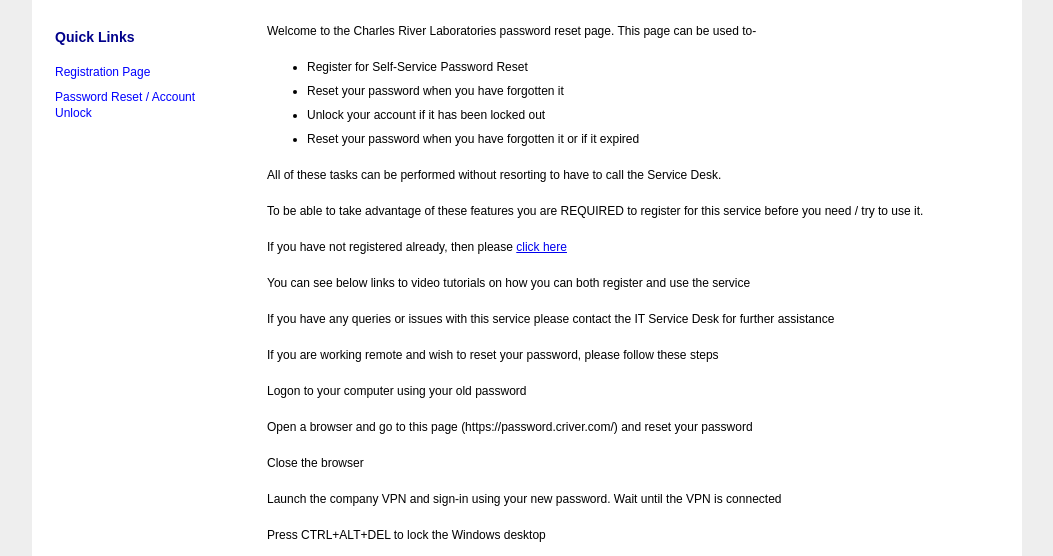
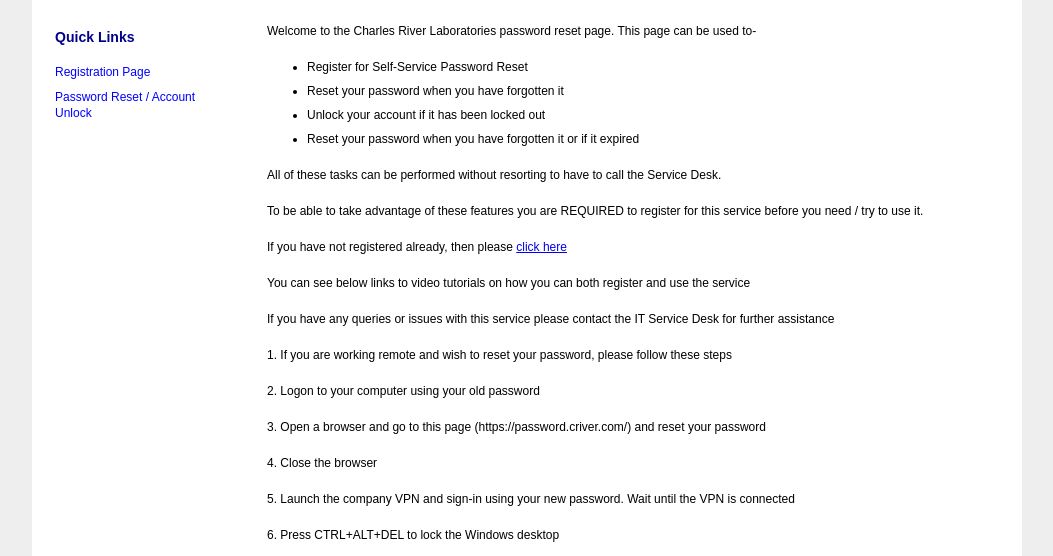
Before and after one commit to crl-ayham/passwordresetwebpage, a plain HTML site: page default.html in a window 1280 px wide. Shown: the part 198-754 px from the top of the page, without its empty margins (113-1166 px from the left). Drawn offline with Linux system fonts and the light colour scheme.

Commit message:
Update default.html

```diff
--- a/default.html
+++ b/default.html
@@ -118,13 +118,13 @@
 							<p>If you have not registered already, then please <a href=http://aka.ms/ssprsetup/?whr=charlesriverlabs.com>click here</a></p>
 							<p>You can see below links to video tutorials on how you can both register and use the service</p>
 							<p>If you have any queries or issues with this service please contact the IT Service Desk for further assistance</p>
-							<p>If you are working remote and wish to reset your password, please follow these steps</p>
-							<p>Logon to your computer using your old password</p>
-							<p>Open a browser and go to this page (https://password.criver.com/) and reset your password</p>
-							<p>Close the browser</p>
-							<p>Launch the company VPN and sign-in using your new password. Wait until the VPN is connected</p>
-							<p>Press CTRL+ALT+DEL to lock the Windows desktop</p>
-							<p>Unlock the Windows desktop using your new password. This will update the cached credentials stored on your computer so they contain your new password</p>
+							<p>1. If you are working remote and wish to reset your password, please follow these steps</p>
+							<p>2. Logon to your computer using your old password</p>
+							<p>3. Open a browser and go to this page (https://password.criver.com/) and reset your password</p>
+							<p>4. Close the browser</p>
+							<p>5. Launch the company VPN and sign-in using your new password. Wait until the VPN is connected</p>
+							<p>6. Press CTRL+ALT+DEL to lock the Windows desktop</p>
+							<p>7. Unlock the Windows desktop using your new password. This will update the cached credentials stored on your computer so they contain your new password</p>
 						</div>
 					</main>
 
```
